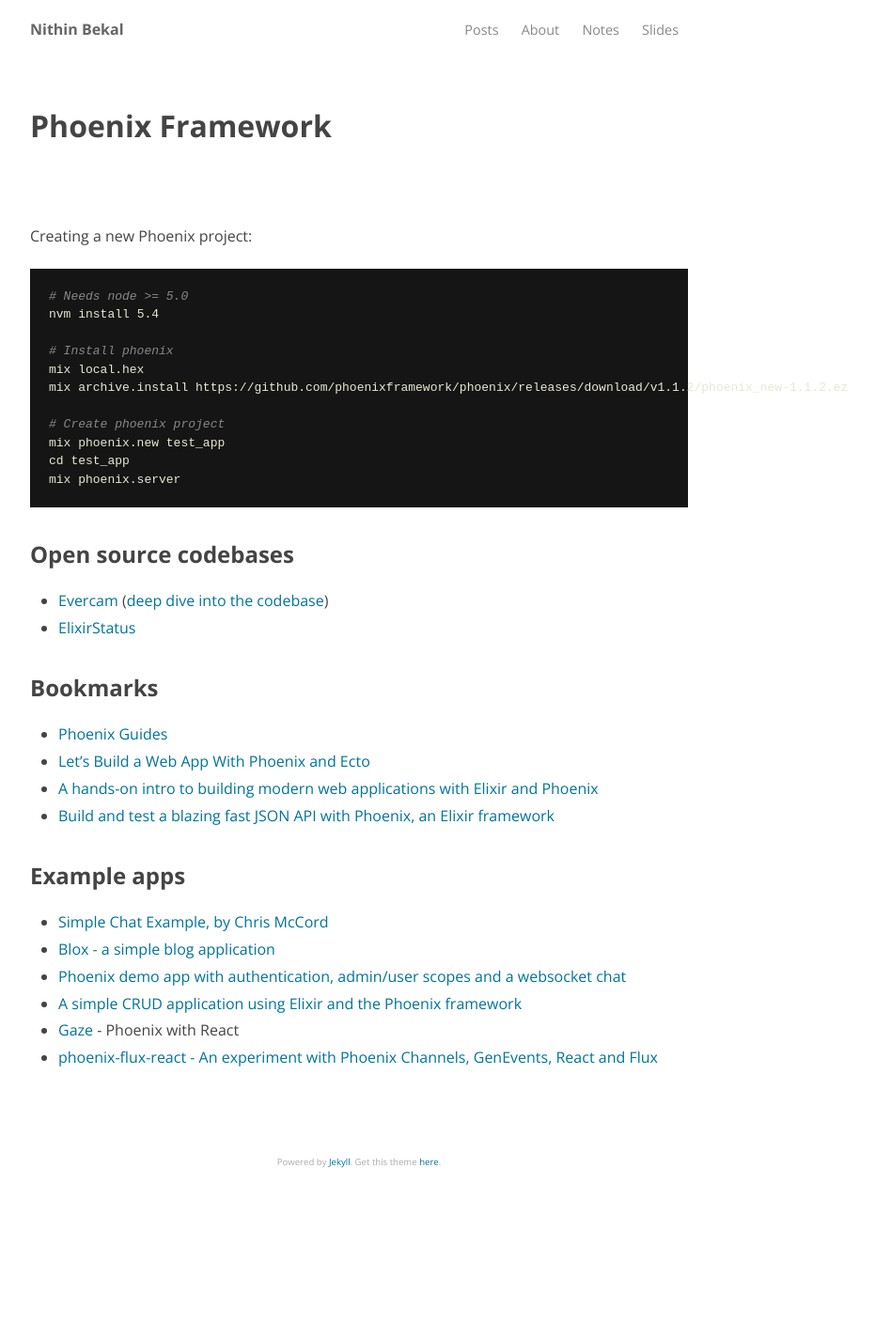
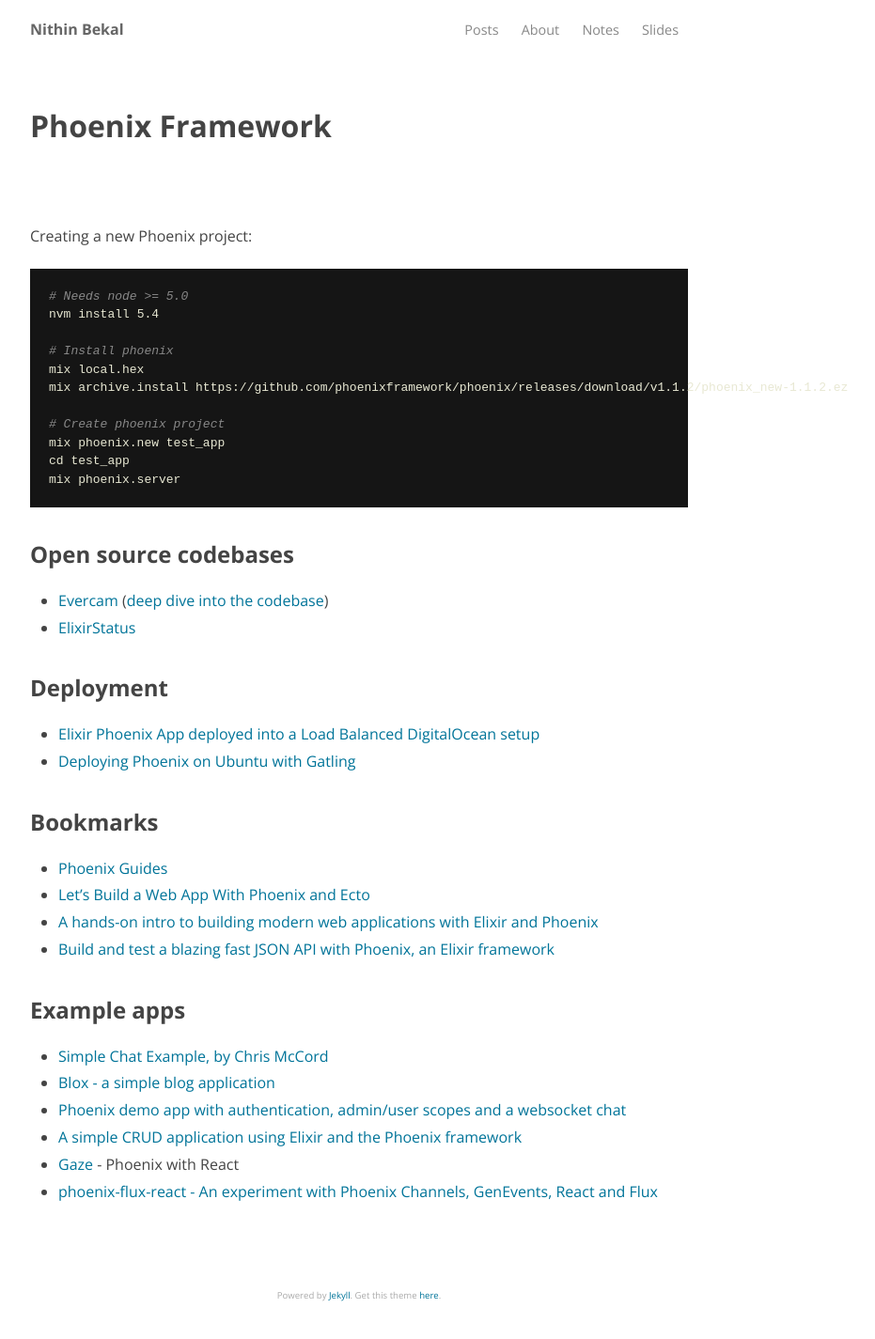
Before and after one commit to nithinbekal/nithinbekal.github.io, a Jekyll site: the page built from notes/phoenix.md, in a window 1280 px wide. Shown: the whole page at 94% size, without its empty margins (258-1189 px from the left). Built offline with Jekyll 4.4.1, drawn with Linux system fonts in a browser that asks for light colours; before the commit the page ends 1283 px from its top, so only the background shows below that.

Commit message:
Phoenix deployment tutorials

```diff
--- a/notes/phoenix.md
+++ b/notes/phoenix.md
@@ -25,6 +25,11 @@
   ([deep dive into the codebase](https://hackernoon.com/elixir-deep-dive-evercam-a-10k-loc-phoenix-app-bd84bc20345d))
 - [ElixirStatus](https://github.com/rrrene/elixirstatus-web)
 
+## Deployment
+
+- [Elixir Phoenix App deployed into a Load Balanced DigitalOcean setup](http://www.akitaonrails.com/2016/12/23/elixir-phoenix-app-deployed-into-a-load-balanced-digitalocean-setup)
+- [Deploying Phoenix on Ubuntu with Gatling](https://dennisreimann.de/articles/phoenix-deployment-gatling-ubuntu-digital-ocean.html)
+
 ## Bookmarks
 
 * [Phoenix Guides](http://www.phoenixframework.org/docs/overview)
```
